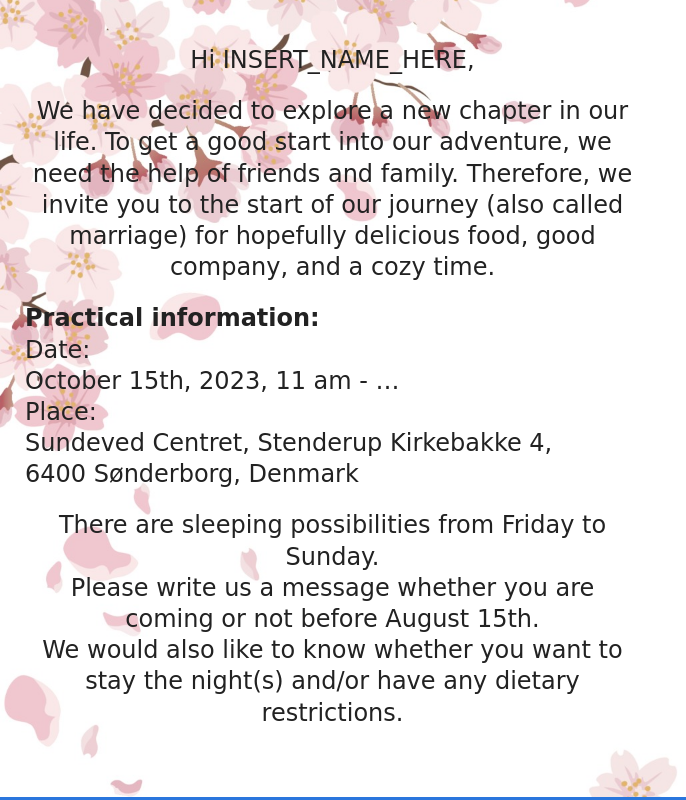
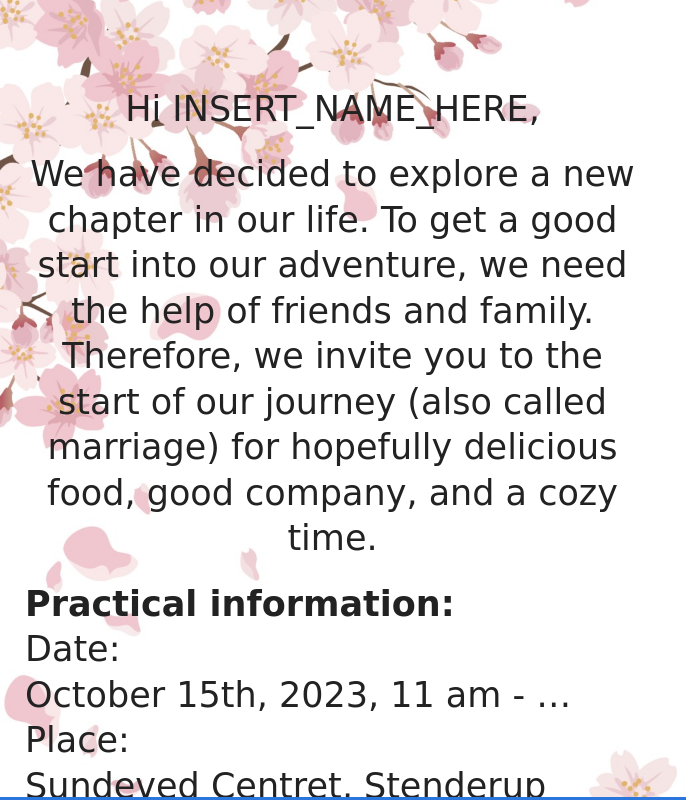
Before and after one commit to Peterzxcvbnm/Peterzxcvbnm.github.io, a website: page invitation.html in a window 1280 px wide. Both pictures are taken after a click on the button "next slide". Shown: the full height of the page, 0-686 px from the left. Drawn offline with nearby package versions, Linux system fonts and the light colour scheme.

Commit message:
even even better font

```diff
--- a/invitation.css
+++ b/invitation.css
@@ -11,9 +11,9 @@ section {
     font-size: 10vw;
 }
 
-.text p {
+p {
     font-family: "Brush Script MT", cursive;
-    font-size: 24px;
+    font-size: 35px;
 }
 
 .row {
@@ -39,7 +39,13 @@ section {
         width: 100%;
     }
 
-    .text p {
+    .text-section p {
         font-size: small;
     }
 }
+
+@media screen and (min-width: 600px) {
+    .text{
+        margin-top: 10%;
+    }
+}
--- a/invitation.html
+++ b/invitation.html
@@ -26,14 +26,17 @@
 					<p>Wedding Invitation</p>
 				</div>
 			</section>
-			<section class="text" data-background-image="https://peterzxcvbnm.github.io/Sakura%20background.jpg">
+			<section class="text-section" data-background-image="https://peterzxcvbnm.github.io/Sakura%20background.jpg">
 				<div class="row">
 					<div class="column">
+						<div class="text">
 							<p>Hi INSERT_NAME_HERE,</p>
 							<p>
 								We have decided to explore a new chapter in our life. To get a good start into our
-							adventure, we need the help of friends and family. Therefore, we invite you to the start of
-							our journey (also called marriage) for hopefully delicious food, good company, and a cozy time.
+								adventure, we need the help of friends and family. Therefore, we invite you to the start
+								of
+								our journey (also called marriage) for hopefully delicious food, good company, and a
+								cozy time.
 							</p>
 							<p style="text-align: left;">
 								<b>Practical information:</b><br>
@@ -49,6 +52,7 @@
 								We would also like to know whether you want to stay the night(s) and/or have any dietary
 								restrictions.<br>
 							</p>
+						</div>
 
 					</div>
 					<div class="column">
```
Lines whose indentation alone changed are shown as unchanged.
